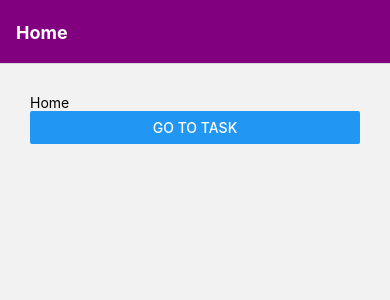
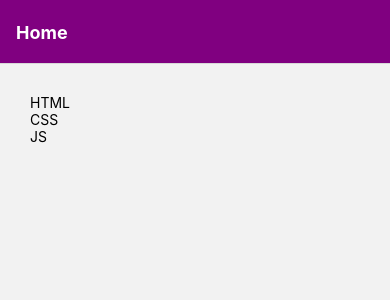
Before and after one commit to Chathuranga97lj/expoApp-with-navitation, a React Native app: screen /Home in a window 390 px wide. Shown: the top 300 px of the page. Built offline with nearby package versions, Linux system fonts and the light colour scheme.

Commit message:
add touchable feature

```diff
--- a/routes/MyStack.js
+++ b/routes/MyStack.js
@@ -21,7 +21,7 @@ const MyStack = () => {
     >
 
         <Stack.Screen name = "Home" component={Home}/>
-        <Stack.Screen name = "Task" component={Task}/>
+        <Stack.Screen name = "Task" component={Task} options={({route}) => ({title:route.params.task})}/>
         <Stack.Screen name = "About" component={About}/>
     </Stack.Navigator>
   )
--- a/screens/Home.js
+++ b/screens/Home.js
@@ -1,16 +1,26 @@
-import { View, Text, Button } from 'react-native'
-import React from 'react'
+import { View, Text, Button, FlatList, TouchableOpacity } from 'react-native'
+import React, {useState} from 'react'
 import { global } from '../styles/global'
 
 const Home = ({navigation}) => {
-  const goToTask = () => {
-    navigation.push("Task")
-  }
+
+  const [tasks, setTasks] = useState([
+    {"task":"HTML", "done":true, "id":"1"},
+    {"task":"CSS", "done":true, "id":"2"},
+    {"task":"JS", "done":true, "id":"3"}
+  ])
+
 
   return (
     <View style={global.container}>
-      <Text>Home</Text>
-      <Button title="Go to Task" onPress={goToTask}/>
+      <FlatList
+        data={tasks}
+        renderItem={({item}) => (
+          <TouchableOpacity onPress={() => navigation.navigate("Task", item)}>
+            <Text>{item.task}</Text>
+          </TouchableOpacity>
+        )}
+      />
     </View>
   )
 }
--- a/screens/Task.js
+++ b/screens/Task.js
@@ -2,7 +2,7 @@ import { View, Text, Button } from 'react-native'
 import React from 'react'
 import { global } from '../styles/global'
 
-const Task = ({navigation}) => {
+const Task = ({navigation, route}) => {
 
   const goToHome = () => {
     navigation.goBack();
@@ -10,7 +10,7 @@ const Task = ({navigation}) => {
 
   return (
     <View style={global.container}>
-      <Text>Task</Text>
+      <Text>{route.params.task}</Text>
       <Button title="Go to Home" onPress={goToHome}/>
     </View>
   )
```
